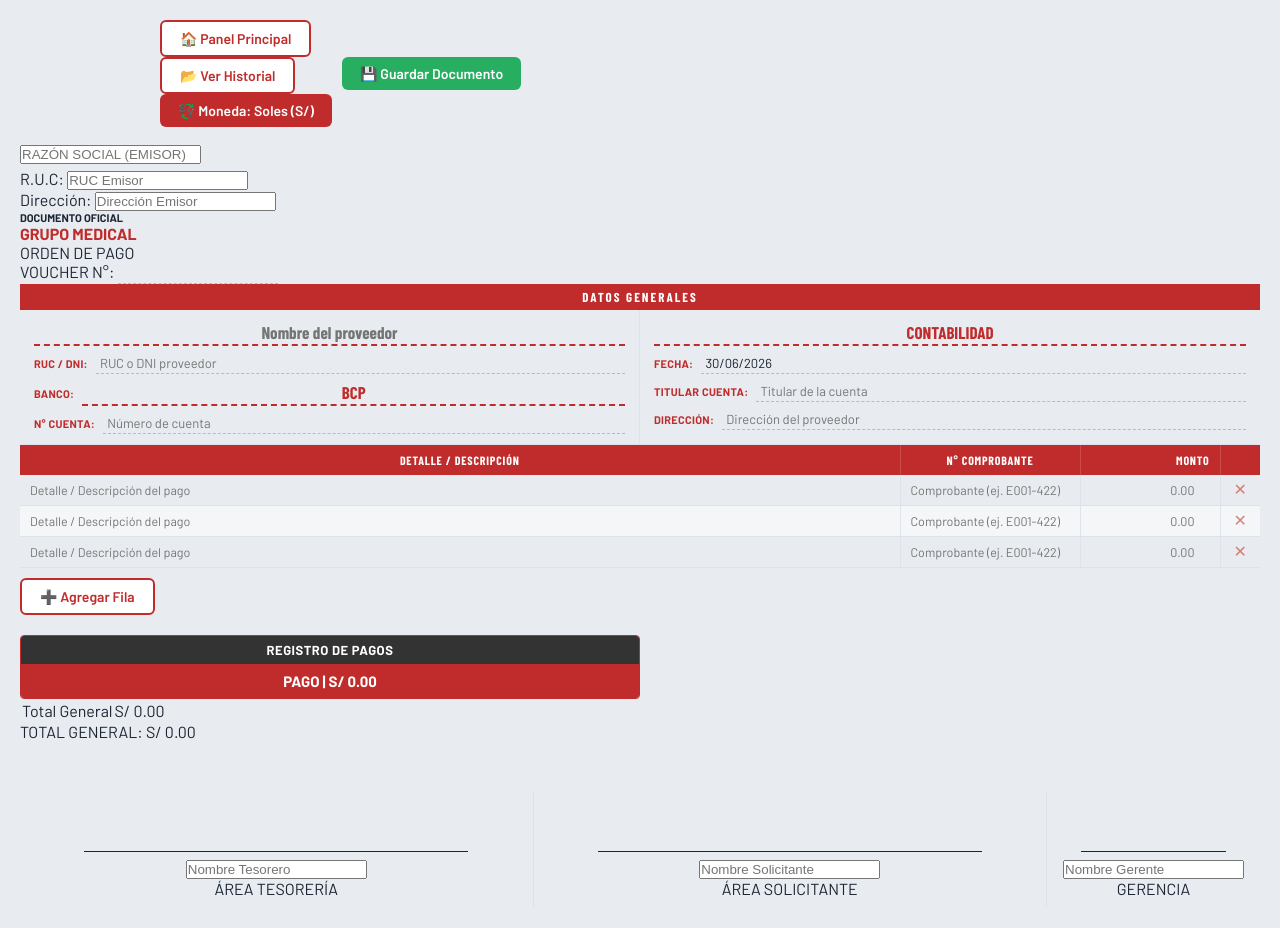
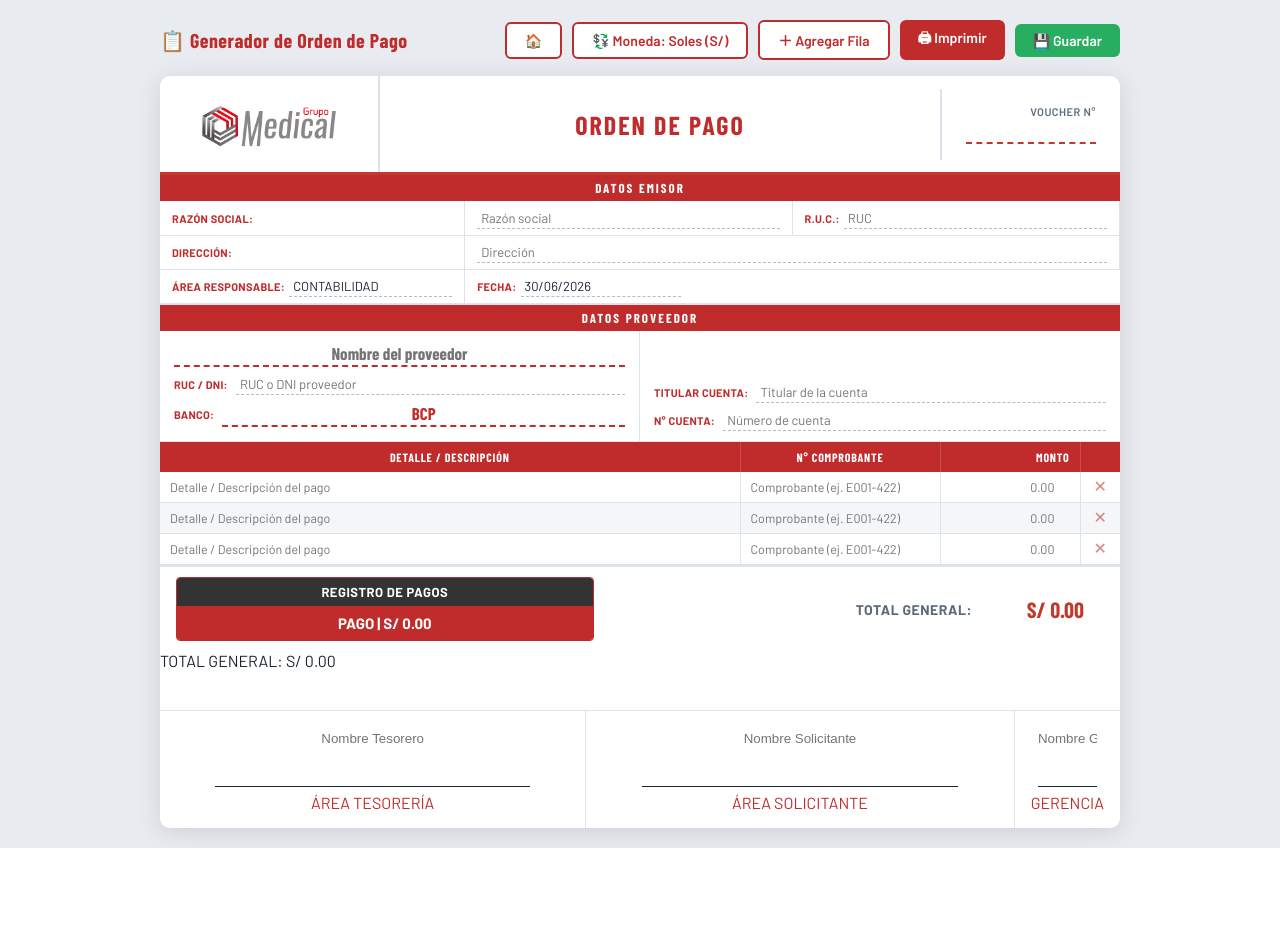
Before and after one commit to medicalsoftwareperu/GestionOrdenesTI, a Flask app: template templates/orden_de_pago.html in a window 1280 px wide. After the commit the page ends 848 px from the top, so only its background shows below. Run offline with Flask 3, Linux system fonts and the light colour scheme; the template is opened without the code that fills it, so the values that code supplies are empty; the visitor is signed in with stand-in values (Sample User, id 1); data comes from the database, SQL or seed files in the repository; some libraries are stand-ins or nearby versions.

Commit message:
Align Orden de Pago CSS classes and containers with style.css sheet rules

```diff
--- a/templates/orden_de_pago.html
+++ b/templates/orden_de_pago.html
@@ -15,7 +15,6 @@
     }
 
     .registro-pagos-container {
-      margin-top: 15px;
       border: 1px solid var(--blue);
       border-radius: 4px;
       overflow: hidden;
@@ -40,7 +39,7 @@
       text-align: center;
     }
 
-    /* Ocultar botones e inputs innecesarios al imprimir */
+    /* Ocultar botones al imprimir */
     @media print {
       .no-print, .btn-del-row {
         display: none !important;
@@ -63,54 +62,67 @@
 <body>
 
 <div class="toolbar no-print">
-  <div>
-    <button class="btn btn-outline" onclick="window.location.href='/'">🏠 Panel Principal</button>
-    <button class="btn btn-outline" onclick="window.location.href='/historial'">📂 Ver Historial</button>
-    <button class="btn btn-primary" id="btn-currency-toggle" onclick="toggleCurrency()">💱 Moneda: Soles (S/)</button>
-  </div>
-  <button class="btn btn-success" onclick="guardarEnHistorial()">💾 Guardar Documento</button>
+  <h1>📋 Generador de Orden de Pago</h1>
+  <button class="btn btn-outline" onclick="window.location.href='/'" style="margin-right: auto;">🏠</button>
+
+  <button id="btn-currency-toggle" class="btn btn-outline" onclick="toggleCurrency()">💱 Moneda: Soles (S/)</button>
+  <button class="btn btn-outline" onclick="addRow()">＋ Agregar Fila</button>
+  <button class="btn btn-primary" onclick="window.print()">🖨 Imprimir</button>
+  <button class="btn btn-success" onclick="guardarEnHistorial()">💾 Guardar</button>
 </div>
 
-<div class="doc-container" id="oc-doc">
+<div class="card" id="oc-doc">
 
-  <!-- CABECERA EMISOR (RAZÓN SOCIAL) -->
-  <div class="header-logo">
-    <div class="header-logo-left">
-      <div style="position: relative; width: 100%;">
-        <input class="company-name-input" id="razon-social" placeholder="RAZÓN SOCIAL (EMISOR)" autocomplete="off">
-        <div id="mi-empresa-dropdown" class="custom-dropdown"></div>
+  <!-- CABECERA (LOGO, TÍTULO, NÚMERO) -->
+  <div class="doc-header">
+    <div class="logo-cell">
+      <img src="{{ url_for('static', filename='logo.png') }}" alt="Logo Medical" style="max-height: 64px; max-width: 180px; object-fit: contain;">
     </div>
-      <div style="margin-top: 5px;">
-        <span class="lbl-small">R.U.C:</span>
-        <input class="field-small" id="ruc" placeholder="RUC Emisor">
+    <div class="doc-title-cell">
+      <div class="doc-title">Orden de Pago</div>
     </div>
-      <div>
-        <span class="lbl-small">Dirección:</span>
-        <input class="field-small" id="direccion" placeholder="Dirección Emisor">
+    <div class="doc-num-cell">
+      <div class="doc-num-label">VOUCHER N°</div>
+      <input class="doc-num-input" id="oc-number" value="{{ numero_op }}" maxlength="12" readonly>
     </div>
   </div>
 
-    <div class="header-logo-right">
-      <div style="font-size: 11px; font-weight: bold; color: var(--text-light); text-transform: uppercase;">
-        Documento Oficial
+  <!-- SECCIÓN DATOS EMISOR -->
+  <div class="section-title">Datos Emisor</div>
+  <div class="data-grid cols-4">
+    <div class="data-cell">
+      <span class="lbl">Razón Social:</span>
     </div>
-      <div style="font-size: 16px; font-weight: 800; color: var(--blue);">
-        GRUPO MEDICAL
+    <div class="data-cell span-2">
+      <div style="position: relative; width: 100%;">
+        <input class="field" id="razon-social" placeholder="Razón social" autocomplete="off">
+        <div id="mi-empresa-dropdown" class="custom-dropdown"></div>
       </div>
+    </div>
+    <div class="data-cell" style="gap:4px">
+      <span class="lbl">R.U.C.:</span>
+      <input class="field" id="ruc" placeholder="RUC">
+    </div>
+
+    <div class="data-cell">
+      <span class="lbl">Dirección:</span>
+    </div>
+    <div class="data-cell span-3">
+      <input class="field" id="direccion" placeholder="Dirección">
+    </div>
+
+    <div class="data-cell" style="gap:4px">
+      <span class="lbl">Área Responsable:</span>
+      <input class="field" id="solicitante" value="CONTABILIDAD" placeholder="">
+    </div>
+    <div class="data-cell span-3" style="gap:4px">
+      <span class="lbl">Fecha:</span>
+      <input class="field" id="fecha" type="text" style="max-width: 160px;">
     </div>
   </div>
 
-  <!-- NÚMERO DE DOCUMENTO -->
-  <div class="doc-title-row">
-    <div class="doc-title-main">ORDEN DE PAGO</div>
-    <div class="doc-title-number">
-      <span class="lbl-num">VOUCHER N°:</span>
-      <input class="field text-danger" id="oc-number" value="{{ numero_op }}" style="width:160px; font-weight:bold; font-size:14px; text-align:center" {% if edit_mode %}readonly{% endif %}>
-    </div>
-  </div>
-
-  <!-- SECCIÓN DATOS PROVEEDOR Y ÁREA -->
-  <div class="section-title">Datos Generales</div>
+  <!-- SECCIÓN DATOS PROVEEDOR -->
+  <div class="section-title">Datos Proveedor</div>
   <div class="provider-grid">
     <div class="provider-col">
       <div style="position: relative; width: 100%;">
@@ -134,27 +146,17 @@
           <option value="OTROS">OTROS</option>
         </select>
       </div>
-      <div class="provider-row">
-        <span class="lbl">N° Cuenta:</span>
-        <input class="field" id="prov-cta-soles" placeholder="Número de cuenta">
-      </div>
     </div>
 
     <div class="provider-col">
-      <div style="position: relative; width: 100%;">
-        <input class="provider-name-input" id="solicitante" value="CONTABILIDAD" placeholder="Área responsable">
-      </div>
-      <div class="provider-row">
-        <span class="lbl">Fecha:</span>
-        <input class="field" id="fecha" type="text" value="{{ datetime_hoy }}">
-      </div>
+      <div style="height:34px"></div>
       <div class="provider-row">
         <span class="lbl">Titular Cuenta:</span>
         <input class="field" id="prov-contacto-nombre" placeholder="Titular de la cuenta">
       </div>
       <div class="provider-row">
-        <span class="lbl">Dirección:</span>
-        <input class="field" id="prov-dir" placeholder="Dirección del proveedor">
+        <span class="lbl">N° Cuenta:</span>
+        <input class="field" id="prov-cta-soles" placeholder="Número de cuenta">
       </div>
     </div>
   </div>
@@ -165,7 +167,7 @@
       <thead>
         <tr>
           <th>Detalle / Descripción</th>
-          <th style="width:180px">N° Comprobante</th>
+          <th style="width:200px">N° Comprobante</th>
           <th style="width:140px; text-align:right;">Monto</th>
           <th style="width:40px" class="no-print"></th>
         </tr>
@@ -176,50 +178,41 @@
     </table>
   </div>
 
-  <div class="no-print" style="margin-top: 10px;">
-    <button class="btn btn-outline" onclick="addRow()">➕ Agregar Fila</button>
-  </div>
-
   <!-- TOTALES Y REGISTRO DE PAGOS -->
-  <div class="summary-wrapper" style="margin-top: 20px;">
-    <div style="width: 50%;">
+  <div class="totals-area" style="justify-content: space-between; align-items: center;">
     <!-- REGISTRO DE PAGOS -->
-      <div class="registro-pagos-container">
+    <div class="registro-pagos-container" style="width: 45%; margin-top: 0;">
       <div class="registro-pagos-title">Registro de Pagos</div>
       <div class="registro-pagos-bar" id="registro-pagos-monto">PAGO | S/ 0.00</div>
     </div>
-    </div>
 
-    <div class="summary-table-wrapper" style="width: 45%;">
-      <table class="summary-table">
-        <tr class="total-row">
-          <td>Total General</td>
-          <td id="total-igv">S/ 0.00</td>
-        </tr>
-      </table>
+    <!-- TOTAL GENERAL -->
+    <div class="total-line" style="margin-right: 20px;">
+      <span class="total-lbl" style="font-size: 14px;">Total General:</span>
+      <span class="total-val grand" id="total-igv" style="font-size: 22px;">S/ 0.00</span>
     </div>
   </div>
 
   <div class="footer-total-text" id="footer-total">TOTAL GENERAL: S/ 0.00</div>
 
   <!-- SECCIÓN DE FIRMAS -->
-  <div class="signature-section" style="margin-top: 50px;">
+  <div class="sigs" style="margin-top: 40px;">
     <div class="sig-box">
+      <input class="sig-name-input" id="sig-tesoreria-name" placeholder="Nombre Tesorero">
       <div class="sig-line"></div>
-      <input class="sig-input" id="sig-tesoreria-name" placeholder="Nombre Tesorero">
-      <div class="sig-title">ÁREA TESORERÍA</div>
+      <div class="sig-label">ÁREA TESORERÍA</div>
     </div>
 
     <div class="sig-box">
+      <input class="sig-name-input" id="sig-solicitante-name" placeholder="Nombre Solicitante">
       <div class="sig-line"></div>
-      <input class="sig-input" id="sig-solicitante-name" placeholder="Nombre Solicitante">
-      <div class="sig-title">ÁREA SOLICITANTE</div>
+      <div class="sig-label">ÁREA SOLICITANTE</div>
     </div>
 
     <div class="sig-box">
+      <input class="sig-name-input" id="sig-gerente-name" placeholder="Nombre Gerente">
       <div class="sig-line"></div>
-      <input class="sig-input" id="sig-gerente-name" placeholder="Nombre Gerente">
-      <div class="sig-title">GERENCIA</div>
+      <div class="sig-label">GERENCIA</div>
     </div>
   </div>
 
@@ -288,7 +281,6 @@
         document.getElementById('prov-nombre').value = data.prov_nombre || '';
         document.getElementById('prov-ruc').value = data.prov_ruc || '';
         document.getElementById('prov-cta-soles').value = data.prov_cta_soles || '';
-        document.getElementById('prov-dir').value = data.prov_dir || '';
         document.getElementById('prov-banco').value = data.prov_banco || 'BCP';
         document.getElementById('prov-contacto-nombre').value = data.prov_contacto_nombre || '';
 
@@ -340,7 +332,6 @@
         item.onclick = () => {
           inputProv.value = p.nombre;
           document.getElementById('prov-ruc').value = p.ruc;
-          document.getElementById('prov-dir').value = p.direccion;
           document.getElementById('prov-banco').value = p.banco || 'BCP';
           document.getElementById('prov-contacto-nombre').value = p.contacto_nombre || p.nombre;
           document.getElementById('prov-cta-soles').value = p.cuenta_soles || '';
@@ -401,7 +392,7 @@
     const p = {
       nombre: document.getElementById('prov-nombre').value,
       ruc: document.getElementById('prov-ruc').value,
-      direccion: document.getElementById('prov-dir').value,
+      direccion: '',
       banco: document.getElementById('prov-banco').value,
       contacto_nombre: document.getElementById('prov-contacto-nombre').value,
       contacto_telefono: '',
@@ -518,7 +509,7 @@
       prov_ruc: document.getElementById('prov-ruc').value,
       prov_cta_soles: document.getElementById('prov-cta-soles').value,
       prov_cta_dolares: '',
-      prov_dir: document.getElementById('prov-dir').value,
+      prov_dir: '',
       prov_banco: document.getElementById('prov-banco').value,
       prov_contacto_nombre: document.getElementById('prov-contacto-nombre').value,
 
```
Lines whose indentation alone changed are shown as unchanged.
